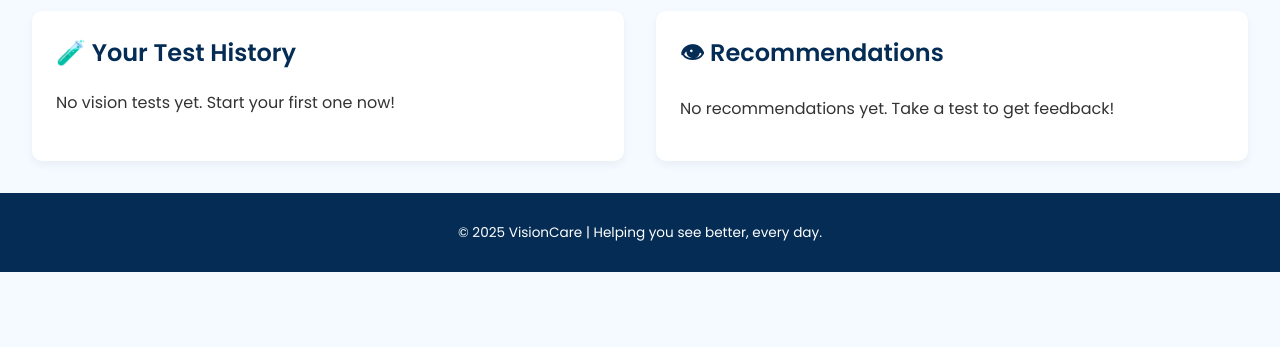
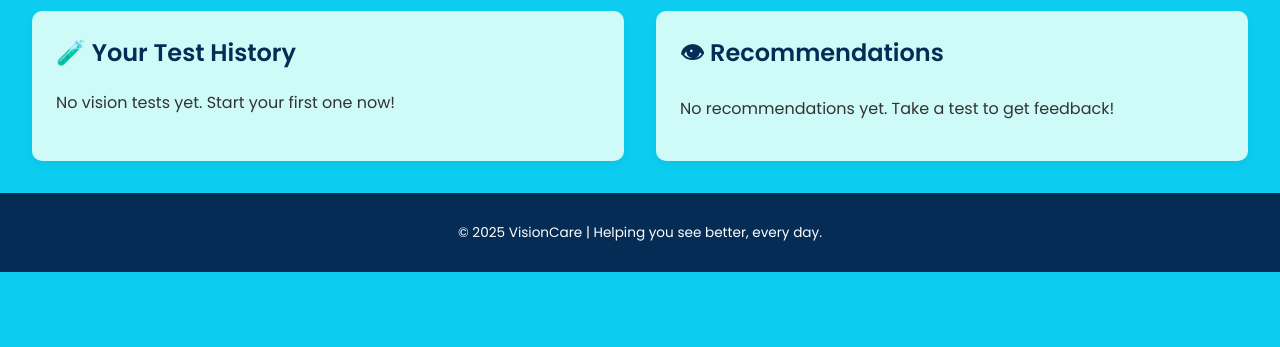
Before and after one commit to jasynj/VA-Tester, a Flask app: page /dashboard in a window 1280 px wide. Shown: the part 453-800 px from the top of the page. Run offline with Flask 3, Linux system fonts and the light colour scheme; a user stored in the database is signed in.

Commit message:
refined frontend

```diff
--- a/templates/auth.js
+++ b/templates/auth.js
@@ -35,7 +35,7 @@ function signupUser(e) {
     return;
   }
 
-  fetch('http://127.0.0.1:5000/signup', {
+  fetch('http://127.0.0.1:5050/signup', {
     method: 'POST',
     headers: { 'Content-Type': 'application/json' },
     credentials: 'include',
@@ -75,7 +75,7 @@ function loginUser(e) {
     return;
   }
 
-  fetch('http://127.0.0.1:5000/login', {
+  fetch('http://127.0.0.1:5050/login', {
     method: 'POST',
     headers: { 'Content-Type': 'application/json' },
     credentials: 'include', // include cookies to maintain session
@@ -91,7 +91,7 @@ function loginUser(e) {
   .then(data => {
     alert(data.message);
     // Optionally, redirect or fetch additional user data here
-    window.location.href = "http://127.0.0.1:5000/dashboard";
+    window.location.href = "http://127.0.0.1:5050/dashboard";
   })
   .catch(err => {
     alert("Login failed: " + err.message);
--- a/templates/dashboard.css
+++ b/templates/dashboard.css
@@ -1,6 +1,6 @@
 body {
     font-family: 'Poppins', sans-serif;
-    background-color: #f4faff;
+    background-color:rgb(12, 205, 239);
     margin: 0;
     padding: 0;
     color: #333;
@@ -31,7 +31,7 @@ body {
     display: flex;
     flex-wrap: wrap;
     justify-content: space-between;
-    background: #e7f3fc;
+    background:rgb(28, 175, 183);
     padding: 2rem;
     align-items: center;
   }
@@ -69,7 +69,7 @@ button {
   }
 
   .card {
-    background: white;
+    background: rgb(206, 251, 248);
     flex: 1;
     min-width: 280px;
     padding: 1.5rem;
--- a/templates/start_test.html
+++ b/templates/start_test.html
@@ -7,7 +7,7 @@
   <style>
     body {
       font-family: 'Poppins', sans-serif;
-      background: #e7f3fc;
+      background:rgb(59, 220, 248);
       padding: 2rem;
       text-align: center;
     }
```
Also changed, not shown: templates/index.html (renamed from templates/auth.html).
